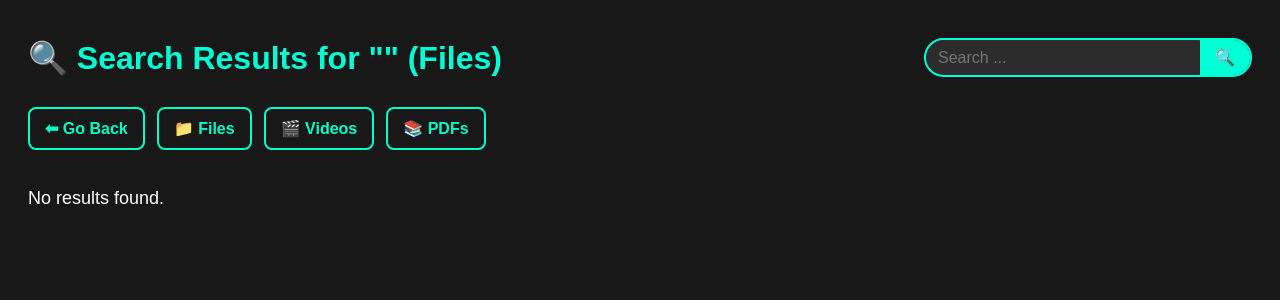
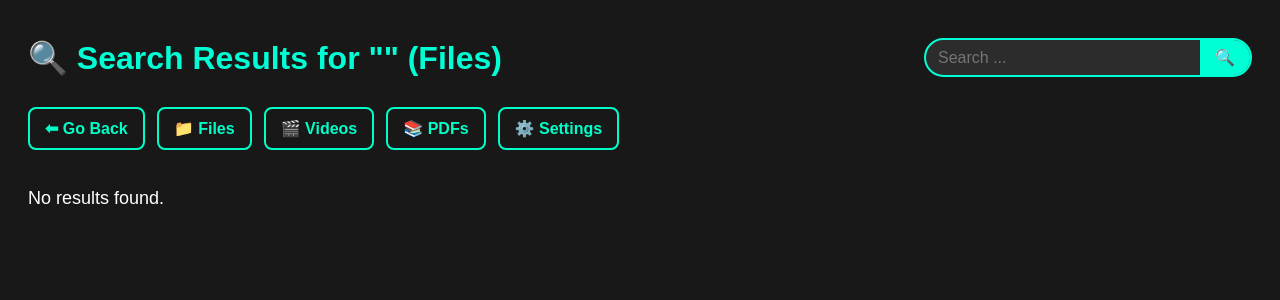
Before and after one commit to GoldernHaze/File-Explorer, a Flask app: page /search in a window 1280 px wide. Shown: the top 300 px of the page. Run offline with Flask 3, Linux system fonts and the light colour scheme.

Commit message:
Update search_results.html

```diff
--- a/templates/search_results.html
+++ b/templates/search_results.html
@@ -46,12 +46,13 @@
 </div>
 
 <div class="nav-buttons">
-    <a class="nav-button" href="{{ url_for('browse', subpath='') }}">⬅ Go Back</a>
+    <a class="nav-button" href="{{ url_for('browse', subpath=subpath.rsplit('/', 1)[0] if '/' in subpath else '') }}">⬅ Go Back</a>
     <a class="nav-button" href="{{ url_for('browse', subpath='') }}">📁 Files</a>
     <a class="nav-button" href="{{ url_for('all_videos') }}">🎬 Videos</a>
     <a class="nav-button" href="{{ url_for('all_pdfs') }}">📚 PDFs</a>
+    <a class="nav-button" href="{{ url_for('settings') }}">⚙️ Settings</a>
+
 </div>
-
 <div class="container">
     {% if results %}
         {% for result in results %}
```
